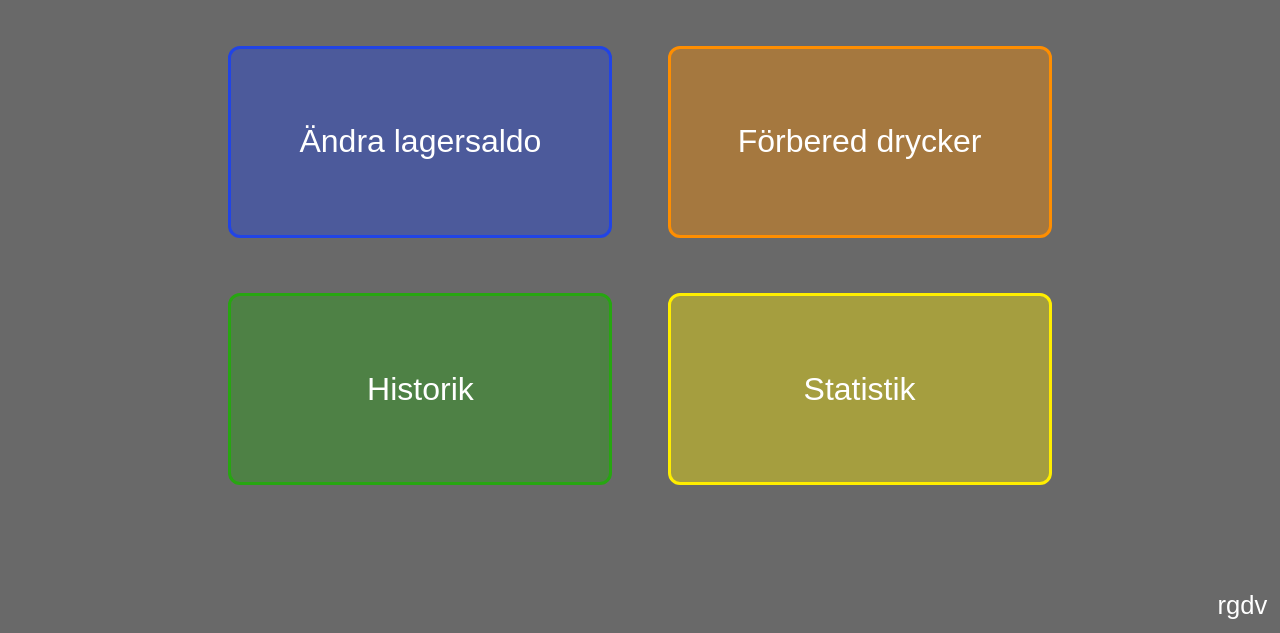
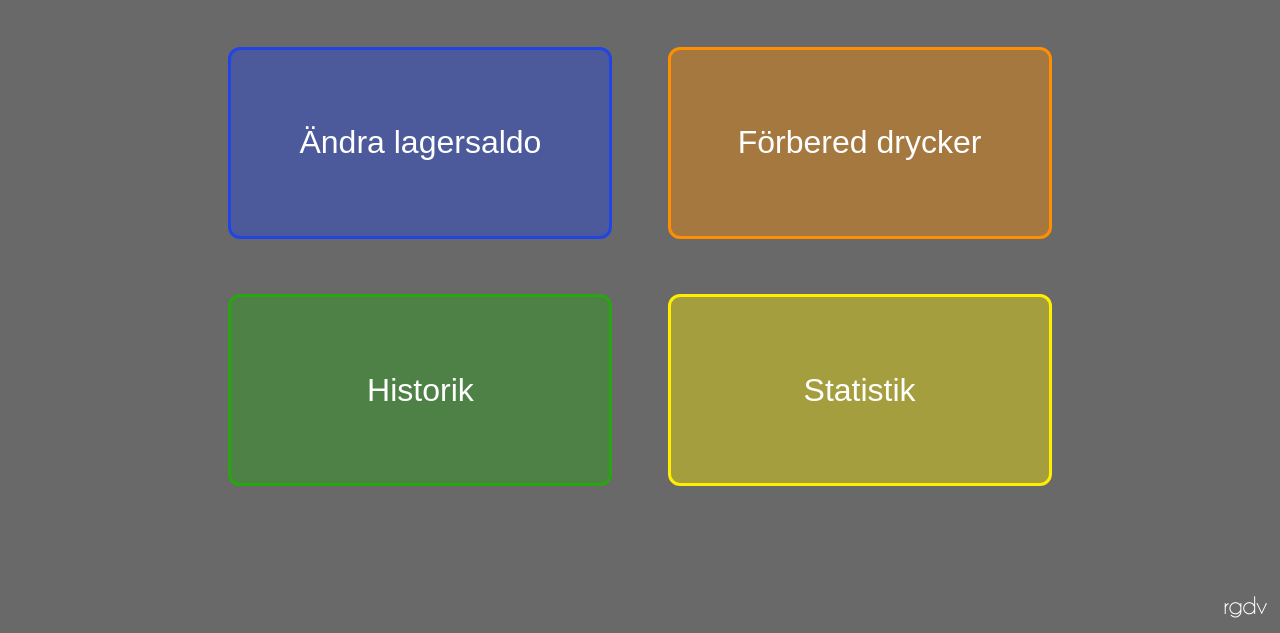
Before and after one commit to attikatt/HIT, a plain HTML site: page staff.html in a window 1280 px wide. Shown: the part 167-800 px from the top of the page. Drawn offline with Linux system fonts and the light colour scheme; the site is published under a folder, as on GitHub Pages, so addresses that start at the root find nothing.

Commit message:
Fonten fungerar

```diff
--- a/css/bestallStyle.css
+++ b/css/bestallStyle.css
@@ -1,18 +1,19 @@
 @import url("reset.css")
 @import url('http://fonts.googleapis.com/css?family=Pacifico|Dois');
+
 @font-face {
     font-family: 'champagne__limousinesregular';
-    src: url('/css/fonts/champagne_limousines-webfont.eot');
-    src: url('/css/fonts/champagne_limousines-webfont.eot?#iefix') format('embedded-opentype'),
-         url('/css/fonts/champagne_limousines-webfont.woff2') format('woff2'),
-         url('/css/fonts/champagne_limousines-webfont.woff') format('woff'),
-         url('/css/fonts/champagne_limousines-webfont.svg#champagne__limousinesregular') format('svg');
+    src: url('fonts/champagne_limousines-webfont.eot');
+    src: url('fonts/champagne_limousines-webfont.eot?#iefix') format('embedded-opentype'),
+         url('fonts/champagne_limousines-webfont.woff2') format('woff2'),
+         url('fonts/champagne_limousines-webfont.woff') format('woff'),
+         url('fonts/champagne_limousines-webfont.svg#champagne__limousinesregular') format('svg');
     font-weight: normal;
     font-style: normal;
 }
 
 body {
-  font-family: "champagne__limousinesregular", arial, sant-serif;
+  font-family: "champagne__limousinesregular",arial,sans-serif;
   background-color: dimgrey;
   color: white;
 }
--- a/css/staffStyle.css
+++ b/css/staffStyle.css
@@ -1,10 +1,13 @@
+@import url("reset.css")
+@import url('http://fonts.googleapis.com/css?family=Pacifico|Dois');
+
 @font-face {
     font-family: 'champagne__limousinesregular';
-    src: url('/css/fonts/champagne_limousines-webfont.eot');
-    src: url('/css/fonts/champagne_limousines-webfont.eot?#iefix') format('embedded-opentype'),
-         url('/css/fonts/champagne_limousines-webfont.woff2') format('woff2'),
-         url('/css/fonts/champagne_limousines-webfont.woff') format('woff'),
-         url('/css/fonts/champagne_limousines-webfont.svg#champagne__limousinesregular') format('svg');
+    src: url('fonts/champagne_limousines-webfont.eot');
+    src: url('fonts/champagne_limousines-webfont.eot?#iefix') format('embedded-opentype'),
+         url('fonts/champagne_limousines-webfont.woff2') format('woff2'),
+         url('fonts/champagne_limousines-webfont.woff') format('woff'),
+         url('fonts/champagne_limousines-webfont.svg#champagne__limousinesregular') format('svg');
     font-weight: normal;
     font-style: normal;
 }
```
